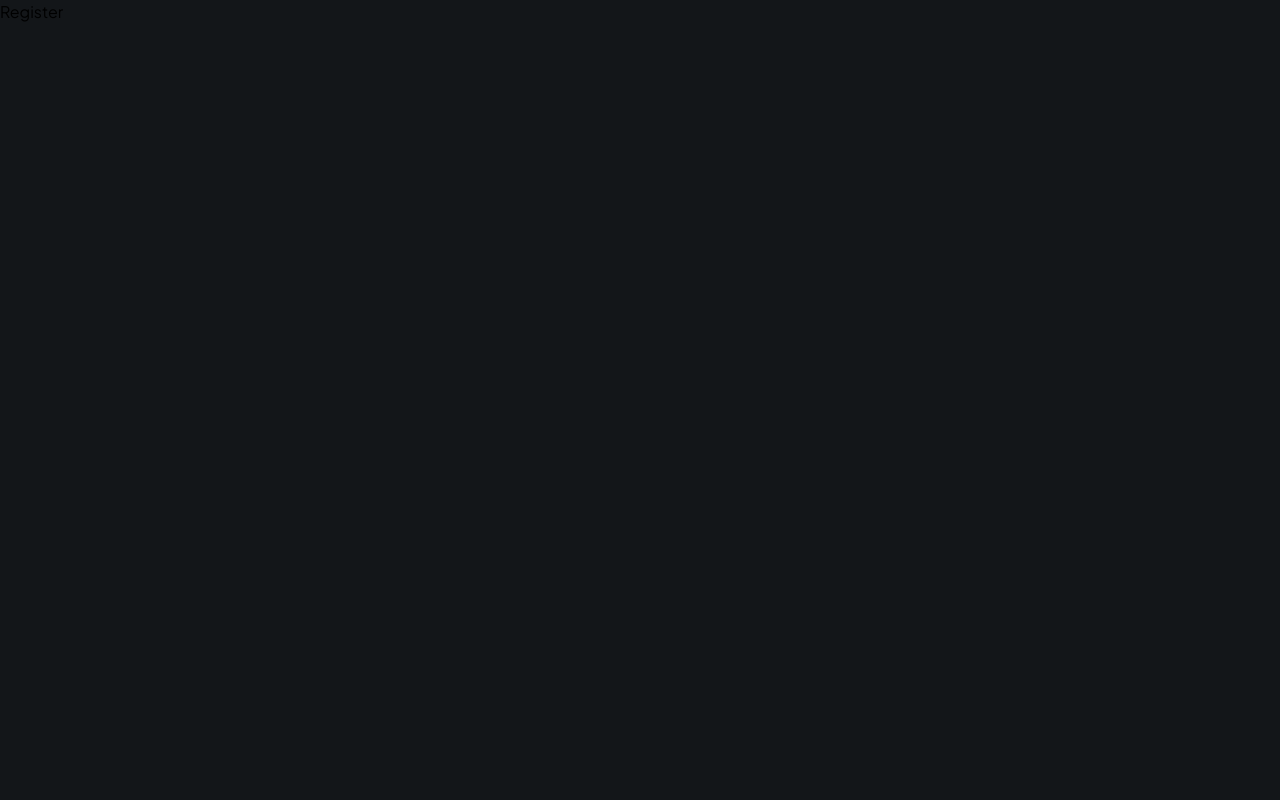
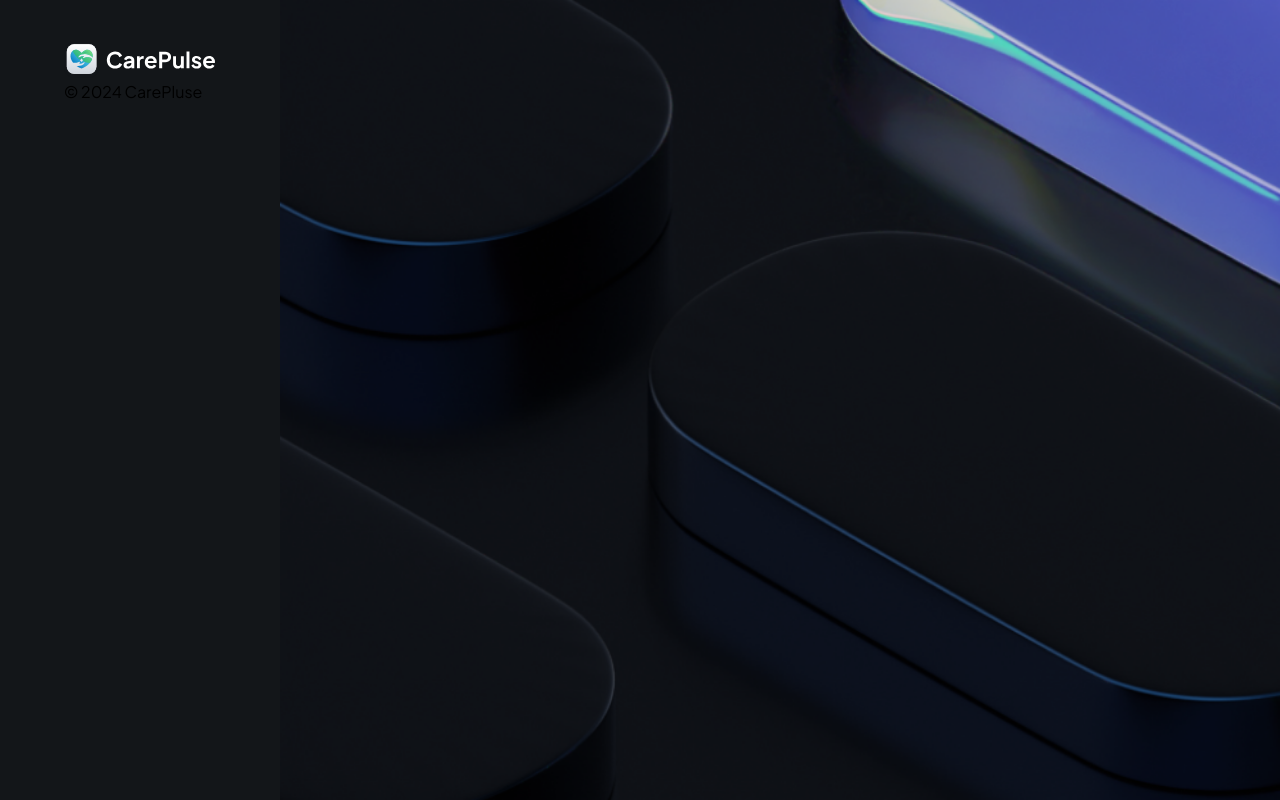
Before and after one commit to ali-smz/care-pulse, a Next.js app: page /patients/1/register in a window 1280 px wide. Built offline with nearby package versions, Linux system fonts and the light colour scheme.

Commit message:
regid=ster page designed

```diff
--- a/app/patients/[userId]/register/page.jsx
+++ b/app/patients/[userId]/register/page.jsx
@@ -1,9 +1,33 @@
-import React from 'react'
+import Image from "next/image";
 
 const Register = () => {
   return (
-    <div>Register</div>
-  )
-}
+    <div className="flex h-screen max-h-screen">
+      <section className="remove-scrollbar container">
+        <div className="sub-container max-w-[860px] flex-1 flex-col py-10">
+          <Image
+            src="/assets/icons/logo-full.svg"
+            height={1000}
+            width={1000}
+            alt="patient"
+            className="mb-12 h-10 w-fit"
+          />
 
-export default Register
+          {/* <RegisterForm user={user} /> */}
+
+          <p className="copyright py-12">© 2024 CarePluse</p>
+        </div>
+      </section>
+
+      <Image
+        src="/assets/images/register-img.png"
+        height={1000}
+        width={1000}
+        alt="patient"
+        className="side-img max-w-[390px]"
+      />
+    </div>
+  );
+};
+
+export default Register;
```
